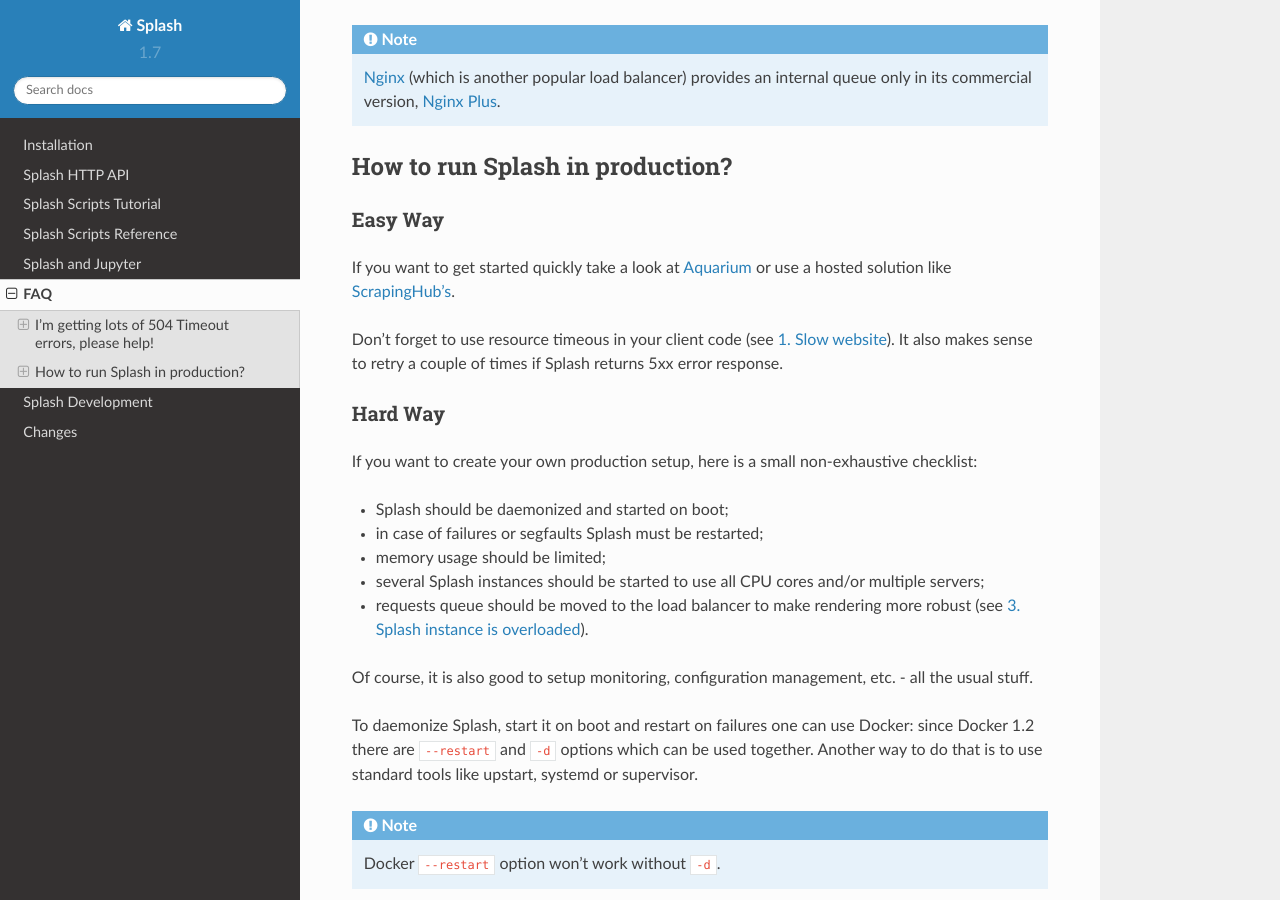
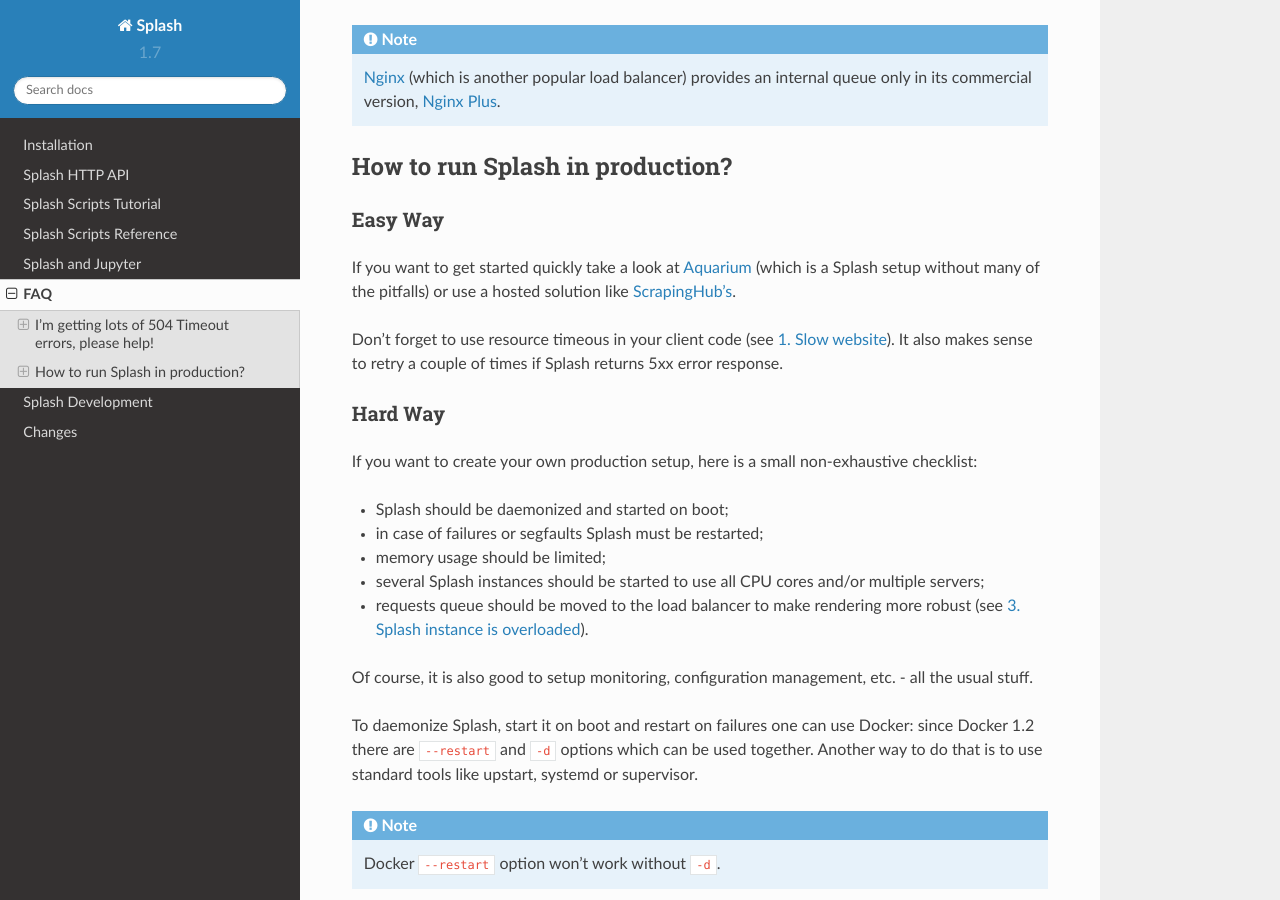
Before and after one commit to scrapinghub/splash, a Sphinx documentation site: the page built from docs/faq.rst, in a window 1280 px wide and 900 px high, scrolled down 1729 px. Built offline with Sphinx 7.4.7 and the Read the Docs theme 2.0.0, drawn with Linux system fonts in a browser that asks for light colours.

```diff
--- a/docs/faq.rst
+++ b/docs/faq.rst
@@ -113,7 +113,8 @@ How to run Splash in production?
 Easy Way
 ~~~~~~~~
 
-If you want to get started quickly take a look at Aquarium_ or use
+If you want to get started quickly take a look at Aquarium_
+(which is a Splash setup without many of the pitfalls) or use
 a hosted solution like `ScrapingHub's <http://scrapinghub.com/splash/>`__.
 
 Don't forget to use resource timeous in your client code (see
```
